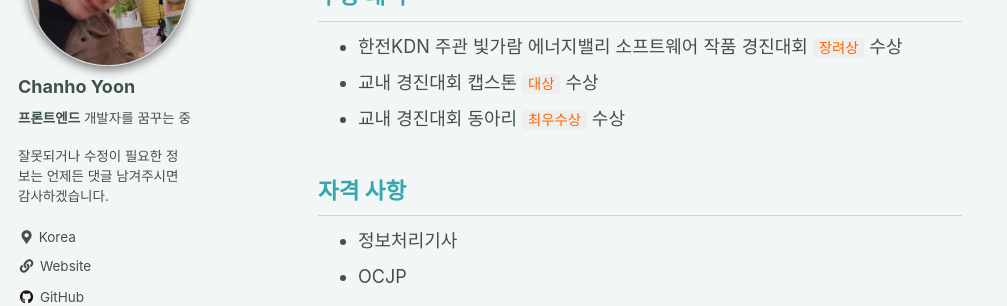
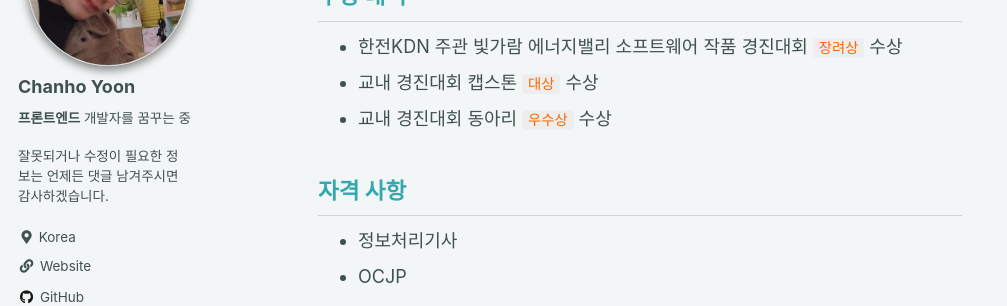
Before and after one commit to chanho-Yoon/chanho-Yoon.github.io, a Jekyll site: the page built from _pages/about.md, in a window 1280 px wide and 900 px high, scrolled down 307 px. Shown: the part 148-454 px from the top of the window, without its empty margins (0-1007 px from the left). Built offline with Jekyll 4.4.1, drawn with Linux system fonts in a browser that asks for light colours; cached includes are drawn as plain includes.

Commit message:
수상내역 수정

```diff
--- a/_pages/about.md
+++ b/_pages/about.md
@@ -12,7 +12,7 @@ title: '열심히 노력하는 개발자가 되도록 🧑🏻‍💻'
 
 - 한전KDN 주관 빛가람 에너지밸리 소프트웨어 작품 경진대회 `장려상` 수상
 - 교내 경진대회 캡스톤 `대상` 수상
-- 교내 경진대회 동아리 `최우수상` 수상
+- 교내 경진대회 동아리 `우수상` 수상
 
 ## 자격 사항
 
```
